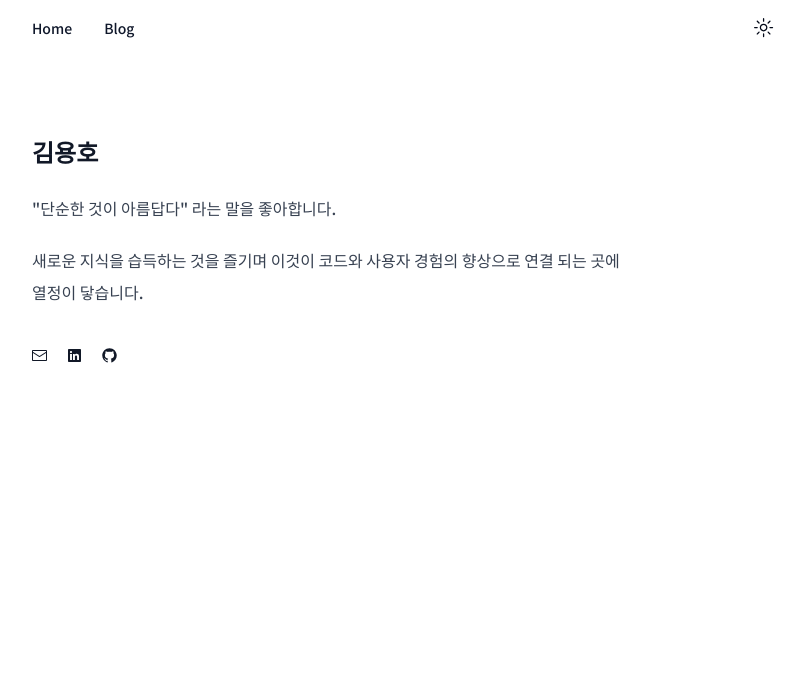
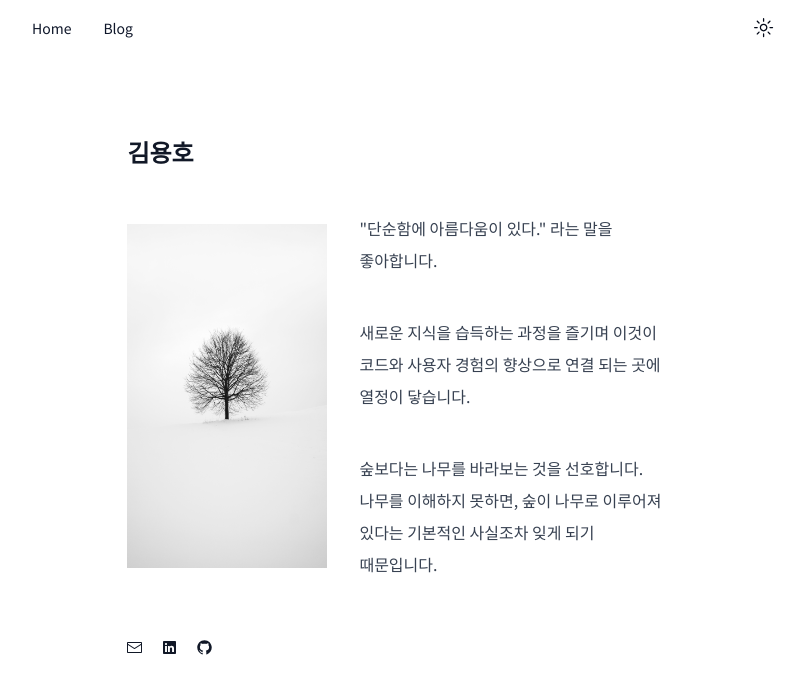
Before and after one commit to nyongho11/nyongho.dev, a Next.js app: page / in a window 1280 px wide. Shown: the top 694 px of the page, without its empty margins (240-1045 px from the left). Built offline with nearby package versions, Linux system fonts and the light colour scheme.

Commit message:
#2 feat: robots.ts, sitemap.ts 추가

```diff
--- a/app/blog/[slug]/page.tsx
+++ b/app/blog/[slug]/page.tsx
@@ -20,10 +20,11 @@ export default async function Post({ params }: { params: { slug: string } }) {
   return (
     <Container>
       <main>
-        <article className="prose dark:prose-invert overflow-hidden">
+        <article className="overflow-hidden">
           <h1 className="font-bold text-5xl">{post.title}</h1>
-          <div className="flex gap-6">
+          <div className="flex gap-2">
             <DateFormatter dateString={post.date} />
+            <span className="text-sm text-gray-500">·</span>
             <ReadTimeFormatter readTime={stats.text} />
           </div>
           <div dangerouslySetInnerHTML={{ __html: content }} />
--- a/app/blog/page.tsx
+++ b/app/blog/page.tsx
@@ -10,12 +10,13 @@ export const metadata: Metadata = {
 
 export default function Blog() {
   const posts = getAllPosts();
+  console.log(posts);
   return (
     <main>
       <Container>
         <div className="flex flex-col gap-8">
           {posts.map((post) => (
-            <Link key={post.slug} as={`/blog/${post.slug}`} href="/blog/[slug]">
+            <Link key={post.slug} className="no-underline" as={`/blog/${post.slug}`} href="/blog/[slug]">
               <PostPreview
                 title={post.title}
                 description={post.description}
--- a/app/layout.tsx
+++ b/app/layout.tsx
@@ -4,9 +4,10 @@ import { cn } from "@/lib/utils";
 import Header from "./ui/header";
 import { ThemeProvider } from "@/components/theme-provider";
 import { Noto_Sans_KR } from "next/font/google";
+import siteConfig from "@/lib/site-config";
 
 const fontSans = Noto_Sans_KR({
-  weight: ["500"],
+  weight: ["400"],
   subsets: ["latin"],
 });
 
@@ -15,10 +16,16 @@ export const metadata: Metadata = {
     template: "%s - nyongho",
     default: "nyongho.dev",
   },
-  description: "Frontend developer blog by nyongho.",
-  keywords: "frontend, developer, blog, nyongho",
+  description: "단순함에 아름다움이 있다. nyongho의 개발 블로그입니다.",
   openGraph: {
     title: "nyongho.dev",
+  },
+  authors: {
+    name: "김용호",
+    url: siteConfig.url,
+  },
+  alternates: {
+    canonical: siteConfig.url,
   },
   robots: {
     index: true,
--- a/app/page.tsx
+++ b/app/page.tsx
@@ -10,13 +10,20 @@ export default function Home() {
   return (
     <main>
       <Container>
-        <div className="prose dark:prose-invert break-keep leading-8">
           <h2 className="text-2xl font-bold">김용호</h2>
-          <p>"단순한 것이 아름답다" 라는 말을 좋아합니다.</p>
-          <p>
-            새로운 지식을 습득하는 것을 즐기며 이것이 코드와 사용자 경험의
-            향상으로 연결 되는 곳에 열정이 닿습니다.
-          </p>
+          <div className="flex flex-col gap-0 sm:gap-8 sm:flex-row">
+            <Image src="/assets/tree.jpg" alt="profile" width={200} height={200} />
+            <div className="break-keep leading-8 flex flex-col justify-center">
+              <p>"단순함에 아름다움이 있다." 라는 말을 좋아합니다.</p>
+              <p>
+                새로운 지식을 습득하는 과정을 즐기며 이것이 코드와 사용자 경험의
+                향상으로 연결 되는 곳에 열정이 닿습니다.
+              </p>
+              <p>
+              숲보다는 나무를 바라보는 것을 선호합니다. 나무를 이해하지 못하면, 숲이 나무로 이루어져 있다는 기본적인 사실조차 잊게 되기 때문입니다.
+              </p>
+            </div>
+          </div>
           <div className="flex gap-5 mt-10">
             <a href="mailto:nyongho0303@gmail.com" aria-label="email">
               <EnvelopeClosedIcon />
@@ -36,7 +43,6 @@ export default function Home() {
               <GitHubLogoIcon />
             </a>
           </div>
-        </div>
       </Container>
     </main>
   );
--- /dev/null
+++ b/app/robots.ts
@@ -0,0 +1,15 @@
+import siteConfig from "@/lib/site-config";
+import { MetadataRoute } from "next";
+
+export default function robots(): MetadataRoute.Robots {
+    return {
+        rules: [
+            {
+                userAgent: "*",
+                allow: ['/'],
+            },
+        ],
+        sitemap: `${siteConfig.url}/sitemap.xml`,
+        host: siteConfig.url,
+    }
+}
--- /dev/null
+++ b/app/sitemap.ts
@@ -0,0 +1,17 @@
+import { getAllPosts } from '@/lib/api';
+import siteConfig from '@/lib/site-config';
+import { MetadataRoute } from 'next';
+
+export default function sitemap(): MetadataRoute.Sitemap {
+  const posts = getAllPosts().map((post) => ({
+    url: `${siteConfig.url}/blog/${post.slug}`,
+    lastModified: post.date,
+  }));
+
+  const routes = ['', '/blog'].map((route) => ({
+    url: `${siteConfig.url}${route}`,
+    lastModified: new Date().toISOString().split('T')[0],
+  }));
+
+  return [...posts, ...routes];
+}
--- a/app/ui/container.tsx
+++ b/app/ui/container.tsx
@@ -3,7 +3,7 @@ type Props = {
 }
 
 const Container = ({ children }: Props) => {
-    return <div className="container px-4 py-20">{children}</div>
+    return <div className="prose dark:prose-invert container px-4 py-20">{children}</div>
 }
 
 export default Container;
--- a/app/ui/post-preivew.tsx
+++ b/app/ui/post-preivew.tsx
@@ -14,17 +14,18 @@ const PostPreview: React.FunctionComponent<Props> = ({
   readTime,
 }) => {
   return (
-    <div className="flex flex-col gap-5">
+    <div className="flex flex-col gap-2">
       <div className="flex gap-2 items-center">
         <div className="text-xl font-semibold">{title}</div>
         <div className="flex gap-2">
           <span className="text-sm opacity-50">
             {format(date, "LLLL d, yyyy")}
           </span>
+          <span className="text-sm opacity-50">·</span>
           <span className="text-sm opacity-50">{readTime}</span>
         </div>
       </div>
-      <p className="text-sm ">{description}</p>
+      <p className="text-sm">{description}</p>
     </div>
   );
 };
--- a/app/ui/read-time-formatter.tsx
+++ b/app/ui/read-time-formatter.tsx
@@ -4,7 +4,7 @@ type Props = {
 
 const ReadTimeFormatter: React.FunctionComponent<Props> = ({ readTime }) => {
     return (
-        <div className="text-sm text-gray-800">
+        <div className="text-sm text-gray-500">
             {readTime}
         </div>
     )
--- a/lib/site-config.ts
+++ b/lib/site-config.ts
@@ -1,5 +1,5 @@
 const siteConfig = {
-  url: "",
+  url: "https://nyongho.vercel.app",
 };
 
 export default siteConfig;
```
Also changed, not shown: public/assets/tree.jpg (added).
